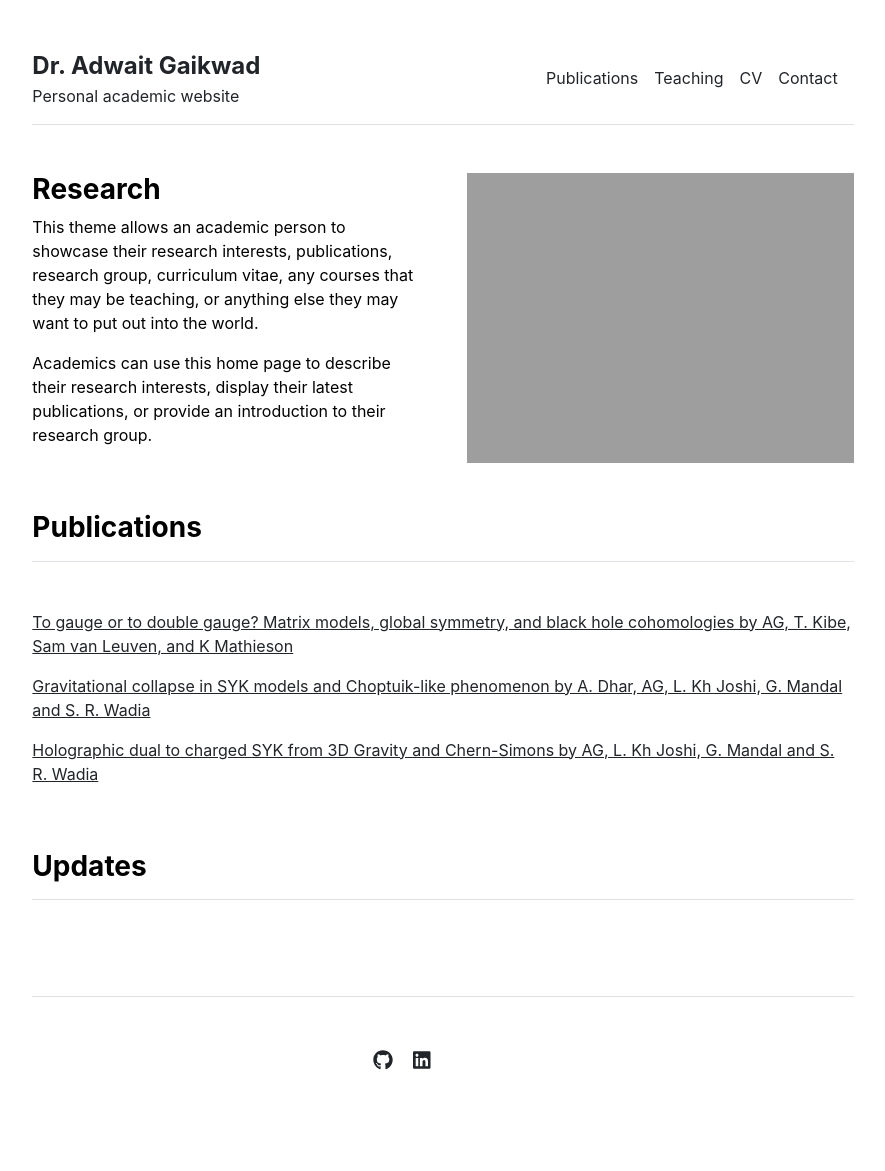
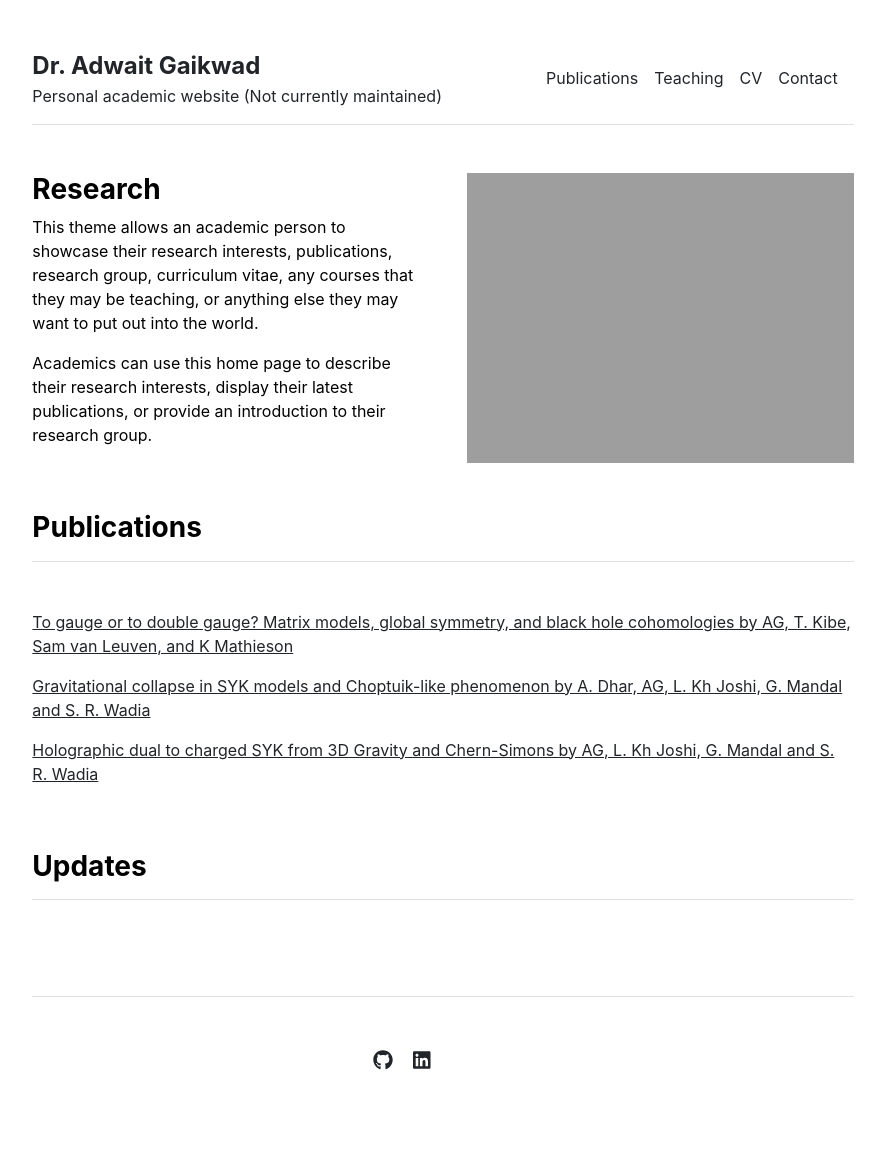
Before and after one commit to AdwaitGa/AdwaitGa.github.io, a Jekyll site: the page built from index.md, in a window 1280 px wide. Shown: the whole page, without its empty margins (197-1082 px from the left). Built offline with Jekyll 4.4.1, drawn with Linux system fonts in a browser that asks for light colours.

Commit message:
Update _config.yml
added temporary "not maintained" text

```diff
--- a/_config.yml
+++ b/_config.yml
@@ -1,5 +1,5 @@
 url: "https://AdwaitGa.github.io"  # Your full GitHub Pages URL
 baseurl: ""  # Leave BLANK (empty) for user/organization sites
 title: "Dr. Adwait Gaikwad"  # Your academic title and name
-description: "Personal academic website"  # Brief site description
+description: "Personal academic website (Not currently maintained)"  # Brief site description
 # theme: academic-jekyll-theme
```
